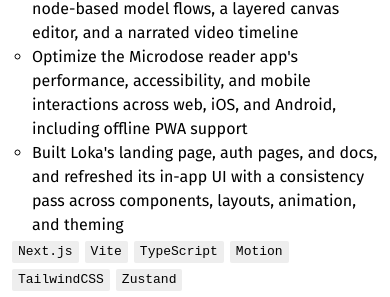
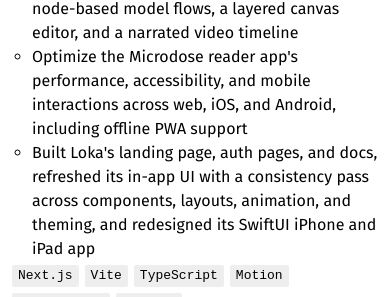
Before and after one commit to Ashwin-S-Nambiar/resume, a plain HTML site: page index.html in a window 390 px wide. Shown: the part 777-1074 px from the top of the page. Drawn offline with Linux system fonts and the light colour scheme.

Commit message:
feat: add loka's iphone and ipad app redesign

```diff
--- a/index.html
+++ b/index.html
@@ -121,9 +121,10 @@
                 offline PWA support
               </li>
               <li>
-                Built Loka's landing page, auth pages, and docs, and refreshed
-                its in-app UI with a consistency pass across components,
-                layouts, animation, and theming
+                Built Loka's landing page, auth pages, and docs, refreshed its
+                in-app UI with a consistency pass across components, layouts,
+                animation, and theming, and redesigned its SwiftUI iPhone and
+                iPad app
               </li>
             </ul>
             <ul class="tag-list">
```
